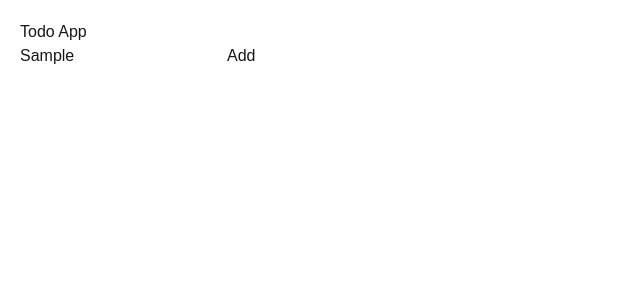
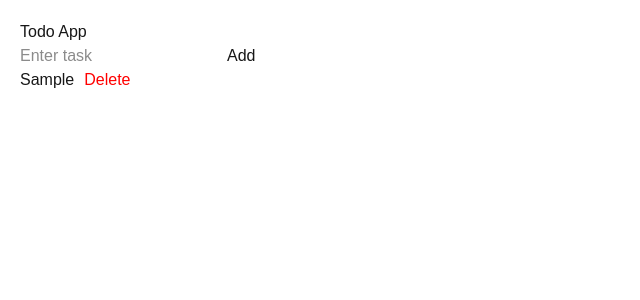
Before and after one commit to Lashang554/frontend-learning-journey, a Next.js app in the folder day-08-react/: page / in a window 1280 px wide. Both pictures are taken after typing "Sample" into the empty fields and a click on the button "Add". Shown: the top 300 px of the page, without its empty margins (0-640 px from the left). Built offline with nearby package versions, Linux system fonts and the light colour scheme.

Commit message:
add task list using map and add delete feature

```diff
--- a/day-08-react/app/page.tsx
+++ b/day-08-react/app/page.tsx
@@ -30,6 +30,19 @@ import { useState } from "react";
 
 export default function Home() {
   const [task, setTask] = useState("");
+  const [tasks, setTasks] = useState([]);
+
+  const addTask = () => {
+    if (task === "") return;
+
+    setTasks([...tasks, task]);
+    setTask("");
+  };
+
+  const deleteTask = (index) => {
+    const newTasks = tasks.filter((_, i) => i !== index);
+    setTasks(newTasks);
+  };
 
   return (
     <div style={{ padding: "20px" }}>
@@ -41,7 +54,21 @@ export default function Home() {
         placeholder="Enter task"
       />
 
-      <button>Add</button>
+      <button onClick={addTask}>Add</button>
+
+      <ul>
+        {tasks.map((t, index) => (
+          <li key={index}>
+            {t}
+            <button
+              onClick={() => deleteTask(index)}
+              style={{ marginLeft: "10px", color: "red" }}
+            >
+              Delete
+            </button>
+          </li>
+        ))}
+      </ul>
     </div>
   );
 }
```
